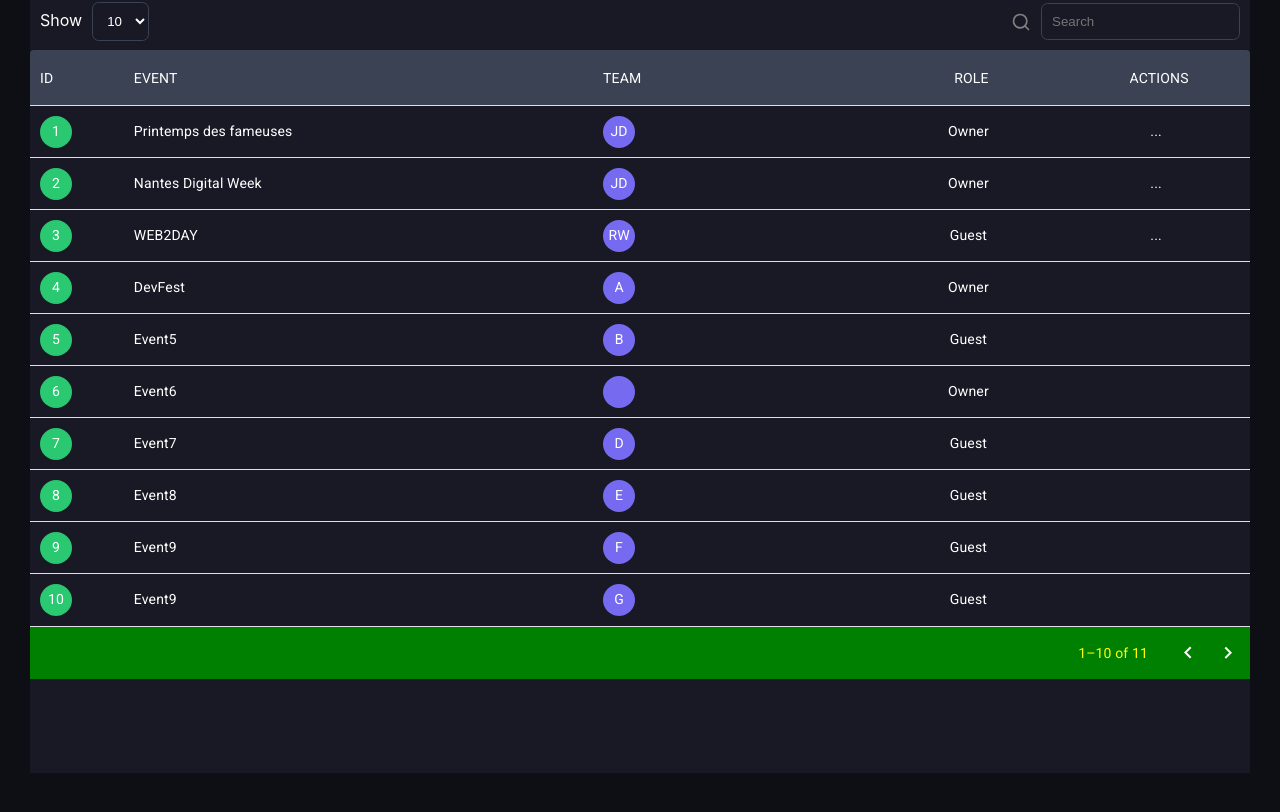
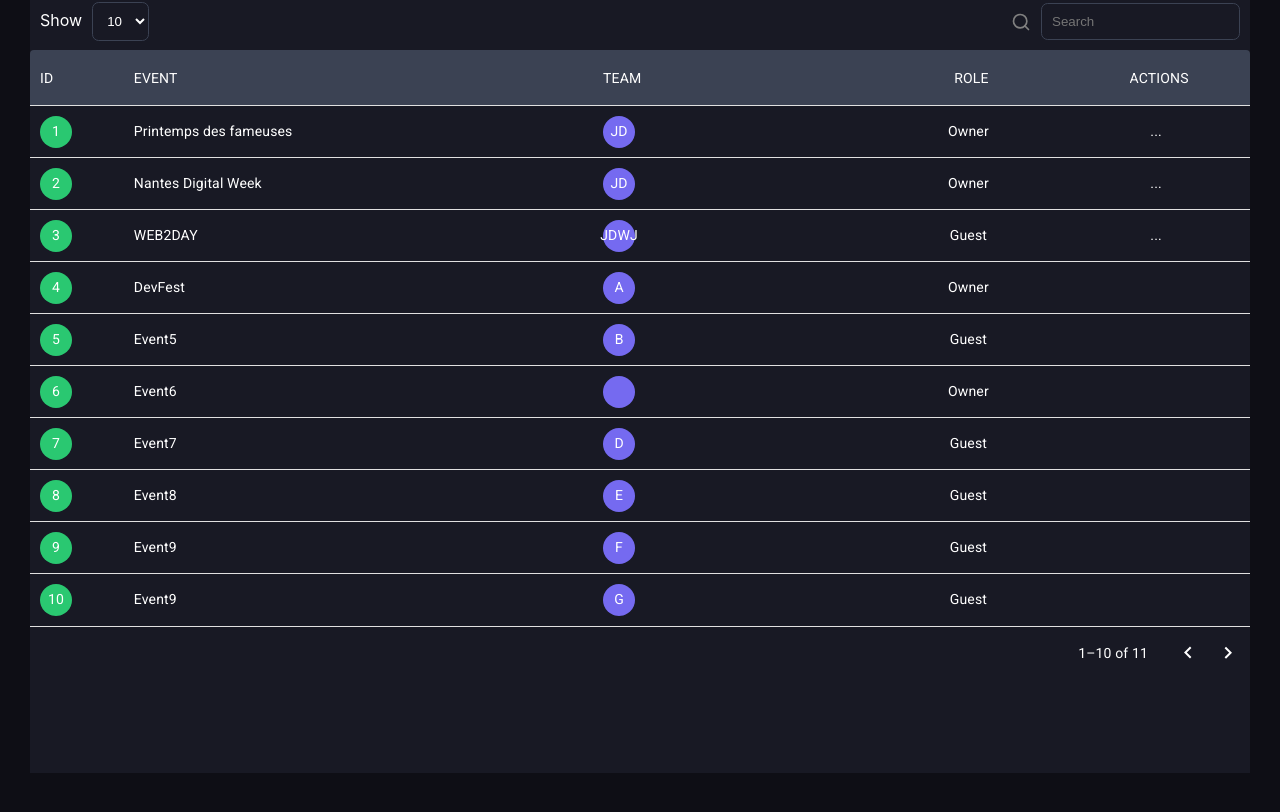
Before and after one commit to MaximeJezequel/app.pixi-react, a React (Create React App) app: page / in a window 1280 px wide. Shown: the part 406-1218 px from the top of the page. Built offline with nearby package versions, Linux system fonts and the light colour scheme.

Commit message:
Dashboard filter done, pagination remaining

```diff
--- a/src/data/myEvents.js
+++ b/src/data/myEvents.js
@@ -16,7 +16,7 @@ const myEvents = [
 	{
 		id: 3,
 		eventName: "WEB2DAY",
-		team: ["R", "W"],
+		team: ["JD", "WJ"],
 		role: "Guest",
 		actions: "...",
 	},
--- a/src/screens/Dashboard.js
+++ b/src/screens/Dashboard.js
@@ -15,7 +15,7 @@ import "react-alice-carousel/lib/alice-carousel.css"
 const DashBoard = () => {
 	let maxEvents = 4
 	const [pageSize, setPageSize] = useState(10)
-	const [allEvents, setAllEvents] = useState(myEvents)
+	const [allEvents, setAllEvents] = useState("")
 
 	const handleChangePageSize = (e) => {
 		setPageSize(e)
@@ -75,9 +75,13 @@ const DashBoard = () => {
 		},
 	]
 
-	const rows = myEvents
+	const rows = myEvents.filter(
+		(d) =>
+			allEvents === "" ||
+			d.eventName.toLowerCase().includes(allEvents.toLowerCase())
+	)
 
-	const lastEvents = rows.map((event) => event.eventName)
+	const lastEvents = myEvents.map((event) => event.eventName)
 
 	const recentEvents = lastEvents.slice(0, maxEvents).map((event, index) => (
 		<div key={index} className={`recentEventCard ev${index + 1}`}>
@@ -131,7 +135,8 @@ const DashBoard = () => {
 									className="searchInput"
 									type="text"
 									placeholder="Search"
-									onChange={(e) => console.log("search:", e.target.value)}
+									value={allEvents}
+									onChange={(e) => setAllEvents(e.target.value)}
 								/>
 							</div>
 						</div>
@@ -152,13 +157,13 @@ const DashBoard = () => {
 									color: "white",
 								},
 								"& .MuiDataGrid-footerContainer": {
-									backgroundColor: "green",
+									// backgroundColor: "grey",
 								},
 								"& .MuiDataGrid-iconSeparator": {
 									display: "none",
 								},
 								"& .MuiToolbar-root": {
-									color: "yellow",
+									color: "white",
 								},
 								"& .MuiSvgIcon-root": {
 									color: "white",
```
